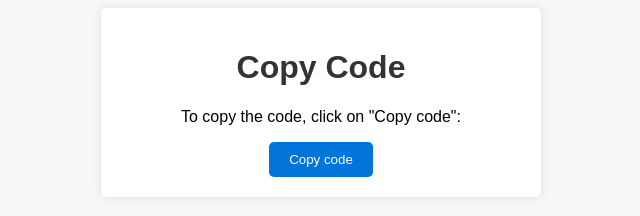
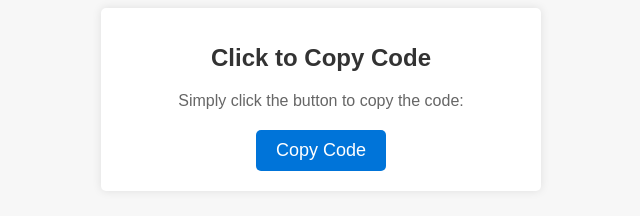
Before and after one commit to ivysolco/main, a plain HTML site: page index.html in a window 1280 px wide. Shown: the whole page, without its empty margins (319-959 px from the left). Drawn offline with Linux system fonts and the light colour scheme.

Commit message:
Update index.html

```diff
--- a/index.html
+++ b/index.html
@@ -1,7 +1,7 @@
 <!DOCTYPE html>
 <html>
 <head>
-    <title>Copy Code Example</title>
+    <title>Copy Code</title>
     <style>
         body {
             font-family: Arial, sans-serif;
@@ -18,6 +18,13 @@
         }
         h1 {
             color: #333;
+            font-size: 24px;
+            margin-bottom: 20px;
+        }
+        p {
+            color: #666;
+            font-size: 16px;
+            margin-bottom: 20px;
         }
         button {
             background-color: #0074d9;
@@ -26,6 +33,7 @@
             padding: 10px 20px;
             cursor: pointer;
             border-radius: 5px;
+            font-size: 18px;
         }
         button:hover {
             background-color: #0056b3;
@@ -34,9 +42,9 @@
 </head>
 <body>
     <div class="container">
-        <h1>Copy Code</h1>
-        <p>To copy the code, click on "Copy code":</p>
-        <button id="copyButton">Copy code</button>
+        <h1>Click to Copy Code</h1>
+        <p>Simply click the button to copy the code:</p>
+        <button id="copyButton">Copy Code</button>
     </div>
 
     <script>
```
